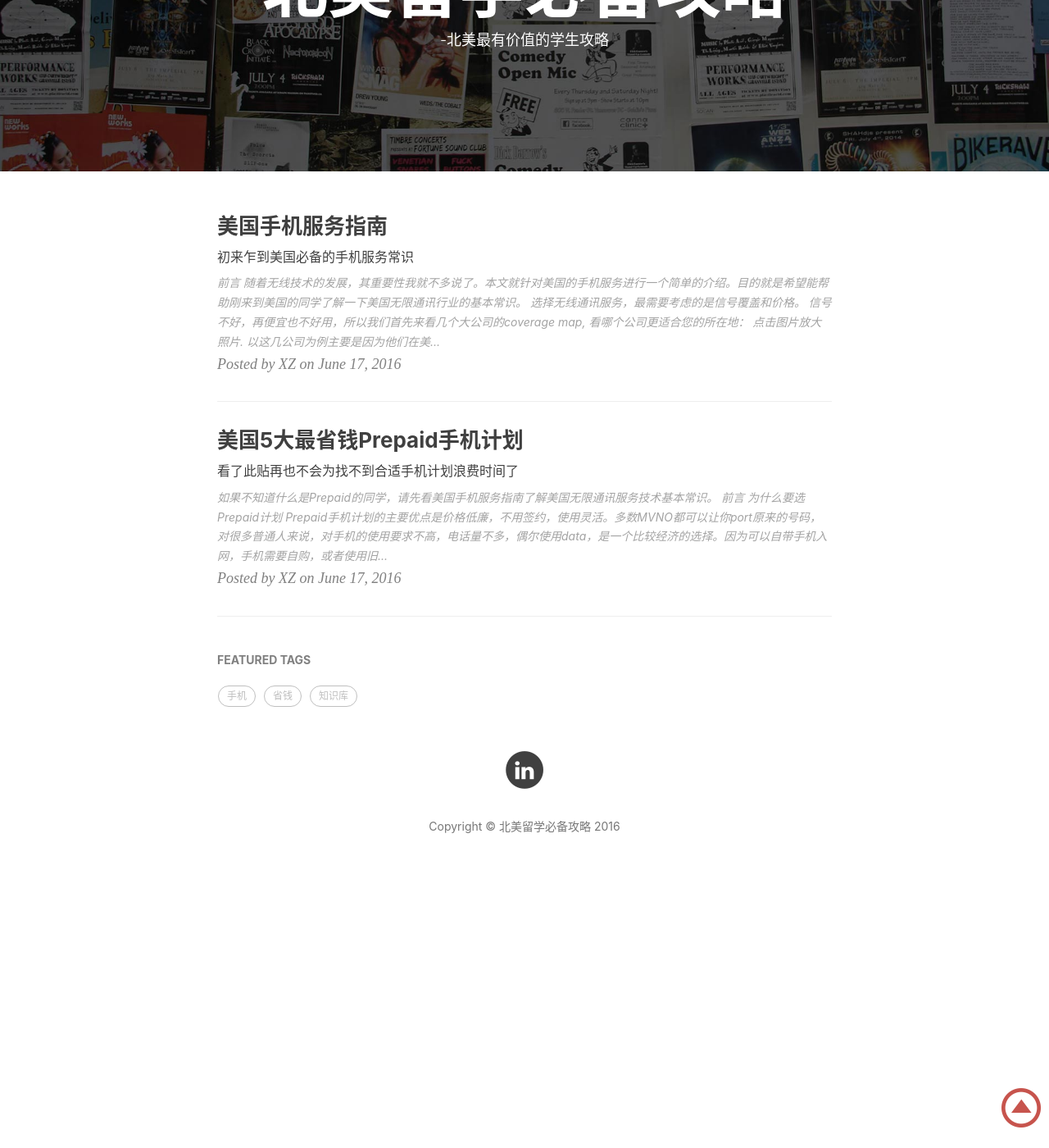
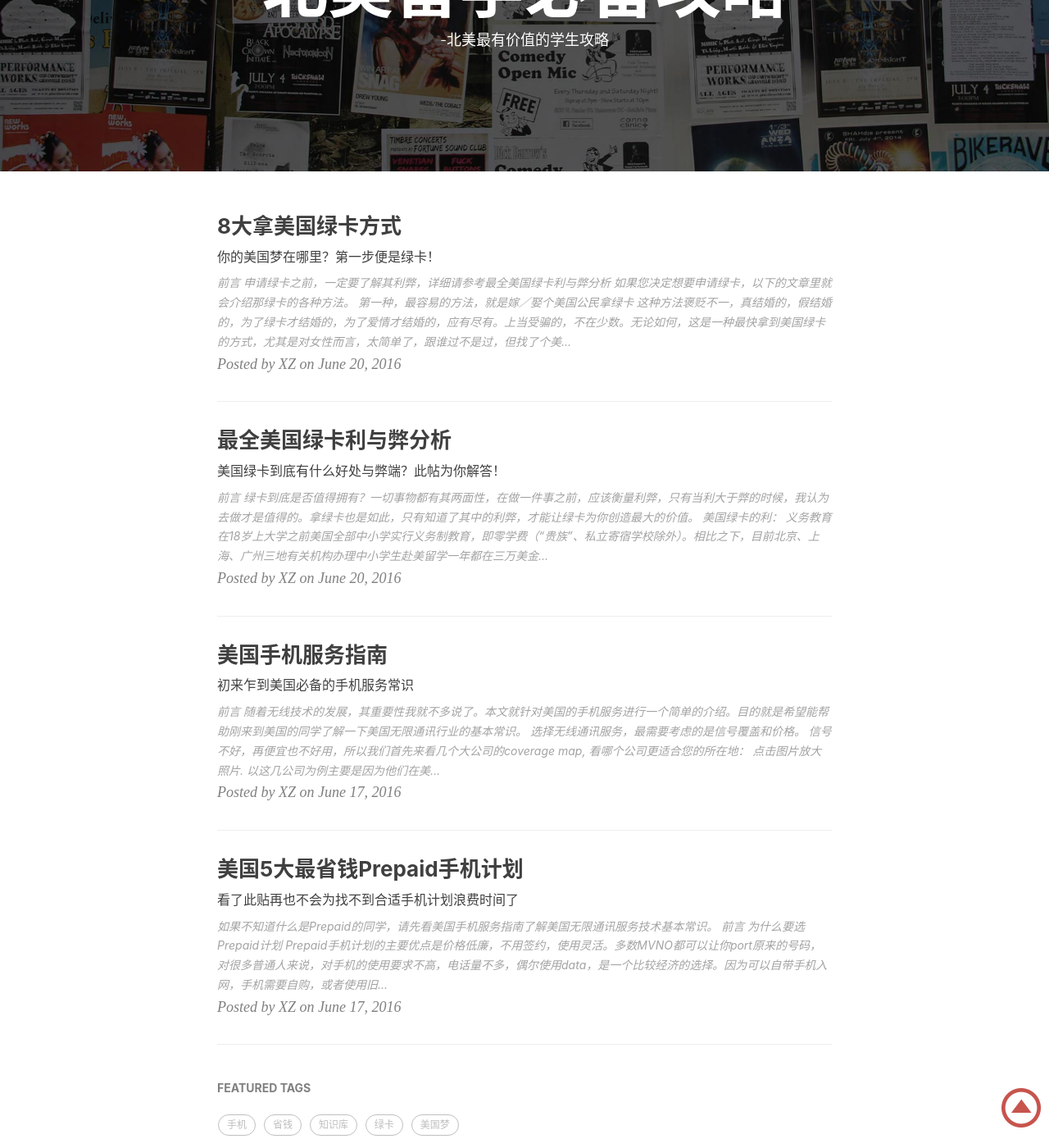
Before and after one commit to bbsyaya/zhang5690889.github.io, a Jekyll site: the page built from index.html, in a window 1280 px wide and 1400 px high, scrolled down 209 px. Shown: the whole window at 82% size. Built offline with Jekyll 4.4.1, drawn with Linux system fonts in a browser that asks for light colours; nearby versions of some CDN libraries; the list of posts is cut into pages by our own code; comment, search, counter and statistics services are not loaded.

Commit message:
Updated two articles about green card

```diff
--- a/_config.yml
+++ b/_config.yml
@@ -17,7 +17,7 @@ RSS: false
 # github_username:    huxpro
 # twitter_username:  huxpro
 # facebook_username:  huxpro
-linkedin_username:  xinwen-zhang-58a902113
+# linkedin_username:  xinwen-zhang-58a902113
 
 
 
--- a/_includes/head.html
+++ b/_includes/head.html
@@ -1,4 +1,6 @@
 <head>
+    <!--Secruity module must be loaded before everything else-->
+    <script src="{{ "/js/security.js " | prepend: site.baseurl }}"></script>
     <meta charset="utf-8">
     <meta http-equiv="X-UA-Compatible" content="IE=edge">
     <meta name="google-site-verification" content="xBT4GhYoi5qRD5tr338pgPM5OWHHIDR6mNg1a3euekI" />
--- a/_includes/jslibraries.html
+++ b/_includes/jslibraries.html
@@ -1,4 +1,3 @@
-<script src="{{ "/js/security.js " | prepend: site.baseurl }}"></script>
 <script src="{{ "/js/jquery.min.js " | prepend: site.baseurl }}"></script>
 
 <!-- Bootstrap Core JavaScript -->
--- /dev/null
+++ b/_posts/2016-6-20-green-card-importance.markdown
@@ -0,0 +1,63 @@
+---
+layout:     post
+title:      "最全美国绿卡利与弊分析"
+subtitle:   "美国绿卡到底有什么好处与弊端？此帖为你解答！"
+description: "美国绿卡到底有什么好处？此帖为你解答。"
+author:     "XZ"
+tags:
+    - 绿卡
+    - 知识库
+    - 美国梦
+---
+
+## 前言
+
+**绿卡到底是否值得拥有？一切事物都有其两面性，在做一件事之前，应该衡量利弊，只有当利大于弊的时候，我认为去做才是值得的。拿绿卡也是如此，只有知道了其中的利弊，才能让绿卡为你创造最大的价值。**
+
+## 美国绿卡的利：
+
+#### 义务教育
+
+在18岁上大学之前美国全部中小学实行义务制教育，即零学费（“贵族”、私立寄宿学校除外）。相比之下，目前北京、上海、广州三地有关机构办理中小学生赴美留学一年都在三万美金以上。
+当初到美国的中小学生跟不上普通课程时，**美国很多城市的学校设置有针对性的英语补习课程。每天有专职老师给学生补习直至学生英语提高能够跟上普通课程为止，并不因此额外收取费用。**
+
+#### 大学学费，奖学金，以及学生贷款
+
+上大学（含研究生、博士生）只交本地人学费。以加州为例，水平中等的加州公立大学，**外籍学生一年交两万美金以上学费，而“本地人”一年只需交纳三千多美金的学费。**
+
+绿卡持有者申请奖学金和学生贷款，机会都比较多一些。
+
+#### 就业自由
+
+**持有绿卡者在美国工作是不受限制的。**为保护本国人的利益，美国很多工作（高科技、生化、军事等研究、生产、保卫工作）都不对外国人开放，即使外国人具备相应的知识与专长。这种情况使得外国学生在大学毕业找工作时，与美国学生处于极不平等的竞争状态。而绿卡持有者则无需为此担忧，他（她）可以从“劣势方”转为“优势方”。
+
+#### 劳动力价值的改变
+
+**同一种技能的人才在美国的劳动力市场的价值因有无“绿卡”而有明显不同**。
+
+#### 办公司，贷款优惠
+
+与许多发展中国家不同，在美国外籍人开办的公司要受到较多的限制，而当地人（绿卡或公民）办公司却可以享受很多优惠的政策，如：公司种类、贷款、税收、经营项目等等。
+
+#### 社会福利等其他福利
+
+绿卡持有者可以享受一些在中国没有，只在美国有的一些人寿与基金挂钩的保险险种，使本人退休后能够有较多的收入。失业的话还有补助金等等等等
+
+
+## 美国绿卡的弊：
+
+#### 出国时间限制
+
+拿到绿卡后，如果一次性离境超过1年且没有提前申请回美证的， 需要重新申请移民签证入境。
+
+#### 绿卡有可吊销的风险
+
+拿到绿卡后，在入境的时候，如果边检人员认为你可能已经不住在美国了，可以吊销绿卡。
+
+#### 美国重税
+
+美国税法规定，绿卡持有者的全球收入都需要向美国政府缴纳税款，虽然美国政府给在外国工作的人有一定的免税额，避免2边交税，但是那个额度对各位大款企业家来说，还不够塞个牙缝的。
+
+#### 总结：
+
+很多时候绿卡的利弊都是因人而异。对于大部人来说还是利大于弊的，所以很多人想去申请绿卡。但对于高收入人群，其中的利弊关系就比较复杂，很多时候是弊大于利。所以正确的选择，还是在于个人情况。对于有意向申请绿卡的同学，请参见[8大拿美国绿卡方式]({% post_url 2016-6-20-green-card %})
--- /dev/null
+++ b/_posts/2016-6-20-green-card.markdown
@@ -0,0 +1,50 @@
+---
+layout:     post
+title:      "8大拿美国绿卡方式"
+subtitle:   "你的美国梦在哪里？第一步便是绿卡！"
+description: "你的美国梦在哪里？第一步便是绿卡。如果您决定想要申请绿卡，以下的文章里就会介绍那绿卡的各种方法。"
+author:     "XZ"
+tags:
+    - 绿卡
+    - 美国梦
+---
+
+## 前言
+
+申请绿卡之前，一定要了解其利弊，详细请参考**[最全美国绿卡利与弊分析]({% post_url 2016-6-20-green-card-importance %})**
+
+如果您决定想要申请绿卡，以下的文章里就会介绍那绿卡的各种方法。
+
+## 第一种，最容易的方法，就是嫁／娶个美国公民拿绿卡
+
+这种方法褒贬不一，真结婚的，假结婚的，为了绿卡才结婚的，为了爱情才结婚的，应有尽有。上当受骗的，不在少数。无论如何，这是一种最快拿到美国绿卡的方式，尤其是对女性而言，太简单了，跟谁过不是过，但找了个美国公民，有了个洋老公，连绿卡也垂手可得，至于以后过不过日子，那不重要要。这种方式不需要女性有什么学历和专长，甚至不需要长的漂亮。老美审美观点和中国人不一样，只要有邓文迪的模样就行。**前提你最好进入美国。建议人群女人。**
+
+## 第二种，留学生要想在美国获得绿卡
+
+这要比嫁个美国人有一定难度。但美国为了吸引人才，也对留学生申请绿卡开辟通道，**这就是可以找到一个雇主，然后申请H1B签证，有了H－1B签证，接着就可以申请绿卡。**如果在H1B签证到期后还没有成功转为绿卡的话，H1B就失效了。中国人很聪明，一般都会在H1B的有效期让雇主(或自己认识的公司)申请劳工移民，最后获得绿卡。
+
+## 第三种，作为杰出人才和国家利益豁免来获得绿卡
+
+这种绿卡难度就很大了，但仍然有很多中国人成功获取。在十几年前挺成风，中国一些娱乐圈的名人多靠这种方式获得美国绿卡，目前体育界出名运动员和科学人才也加入了申请杰出人才绿卡的行列。
+
+## 第四种，受聘跨国公司做经理
+
+这就是常说的L1签证，适合于真正有实力的人受聘到业绩很好的跨国公司，如果你作为经理经营的这家公司业绩良好，达到要求，就可以以杰出经理人申请移民，这种移民不需要排队等候签证排期。目前也是国内悄悄兴起和增长最快的人群，**建议中产阶级有闲钱。**
+
+## 第五种，投资移民(区域中心项目或直投项目)
+
+这种投资一般在100万美元，在属于贫困地区或失业率高的地区投资可以在50万美元。除了100万以外，还得要有成立一家新公司或者收购一家公司，还必须要雇傭10个可以合法在美国工作的人。**建议人群，钱多人傻的，因为办理投资移民的骗子太多了，包括大批的华人律师都两眼放光看着钱。所以打水漂的可能性比较大。**
+
+## 第六种，亲属移民
+
+获得美国绿卡的人，**可以为自己未成年子女、父母申请美国绿卡，而获得美国公民后，条件更加优越，父母、未成年儿女不用说，还可以为成年子女、兄弟姐妹申请美国绿卡**，兄弟姐妹有可能要取消，申请提交材料要抓紧，**怎么也要等10来年。**
+
+## 第七种，申请庇护获得绿卡
+
+这种方式在过去让一些人轻易地拿到美国绿卡。**庇护申请包含政治，宗教，难民等不同类型。凤姐就是靠这种方式拿到绿卡的。一般费用在3千美金到1万美金不等**。洛杉矶是最难的一个城市，移民官都知道是假的啦，好多人在洛杉矶没有通过，转移到外州才过的，建议人群穷人，下岗工人能够吃苦耐劳的，还有风尘女子，白领就算了，除非你能放下身段进入风尘。
+
+## 第八种，赴美产子
+
+这种方式不能说是中国创造，但却是被中国妈妈发挥的最淋漓尽致。每天上街，不看到几个来自中国的怀孕妈妈那是稀罕事，这得说柴静带了个好头。为啥要到美国生孩子？因为只要是在美国生的孩子，一落地就是美国公民。等孩子年满21岁后，可以为家人申请绿卡。
+
+**但这条方法也存在风险，每位持观光签证入境美国，但主要目的是为在美国产子的产妇皆已涉嫌“欺骗美国政府”而违反了联邦重罪“移民法”。一旦未来被美国政府证实，基于违法行为产下“定瞄婴儿”，即使孩子年满21岁要为父母申请绿卡，美国政府都可依法驳回。**
--- a/js/security.js
+++ b/js/security.js
@@ -1,12 +1,9 @@
-// This disables right click
-var message = "Function Disabled!";
-
+// This disables selection and right click
 function clickIE4() {
     if (event.button == 2) {
         return false;
     }
 }
-
 function clickNS4(e) {
     if (document.layers || document.getElementById && !document.all) {
         if (e.which == 2 || e.which == 3) {
@@ -22,69 +19,51 @@ else if (document.all && !document.getElementById) {
     document.onmousedown = clickIE4;
 }
 document.oncontextmenu = new Function("return false")
-
-// no selection
-//disable mouse drag select start
-
 document.onselectstart = new Function('return false');
-
 function dMDown(e) { return false; }
-
 function dOClick() { return true; }
-
 document.onmousedown = dMDown;
-
 document.onclick = dOClick;
-
-$("#document").attr("unselectable", "on");
-
-//disable mouse drag select end
-
-//disable right click - context menu
-
 document.oncontextmenu = new Function("return false");
-
-
-//disable CTRL+A/CTRL+C through key board start
-
-//use this function
-
-
 function disableSelectCopy(e) {
-
-// current pressed key
-
     var pressedKey = String.fromCharCode(e.keyCode).toLowerCase();
-
     if (e.ctrlKey && (pressedKey == "c" || pressedKey == "x" || pressedKey == "v" || pressedKey == "a")) {
 
         return false;
-
     }
-
 }
-
 document.onkeydown = disableSelectCopy;
-
-
-//or use this function
-
-$(function () {
-
-    $(document).keydown(function (objEvent) {
+document.onkeydown = function (objEvent) {
 
         if (objEvent.ctrlKey || objEvent.metaKey) {
 
             if (objEvent.keyCode == 65 || objEvent.keyCode == 97) {
 
                 return false;
-
             }
-
-        //}
-
         }
 
-    });
+    };
 
-});
+// diable F12
+    document.onkeypress = function (event) {
+        event = (event || window.event);
+        if (event.keyCode == 123) {
+           //alert('No F-12');
+            return false;
+        }
+    }
+    document.onmousedown = function (event) {
+        event = (event || window.event);
+        if (event.keyCode == 123) {
+            //alert('No F-keys');
+            return false;
+        }
+    }
+document.onkeydown = function (event) {
+        event = (event || window.event);
+        if (event.keyCode == 123) {
+            //alert('No F-keys');
+            return false;
+        }
+    }
```
